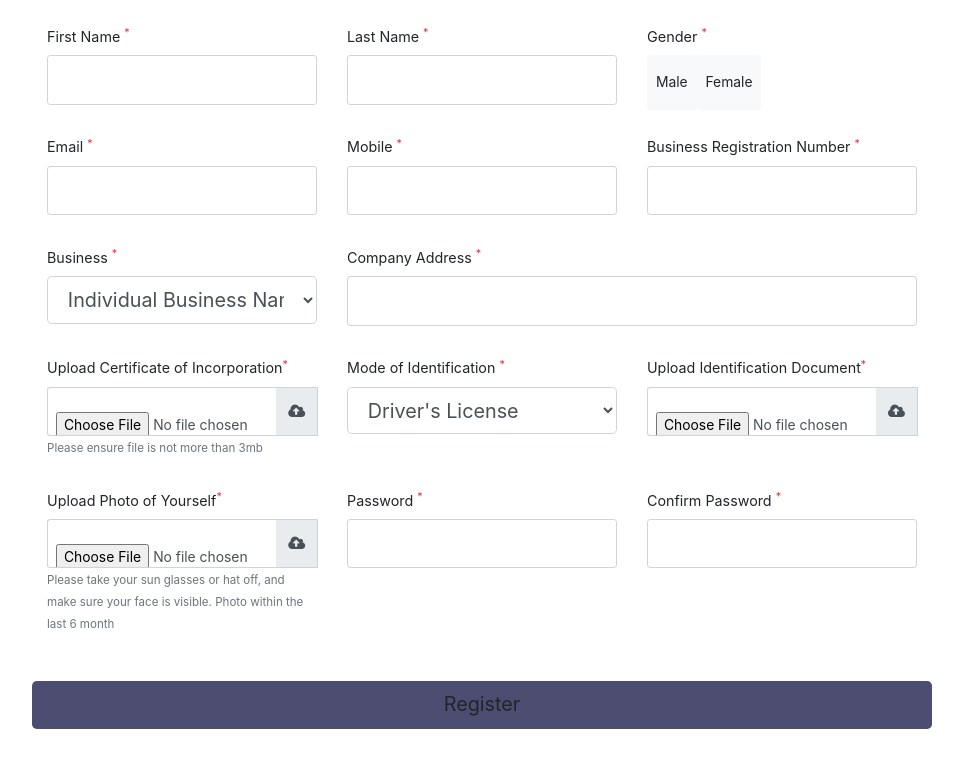
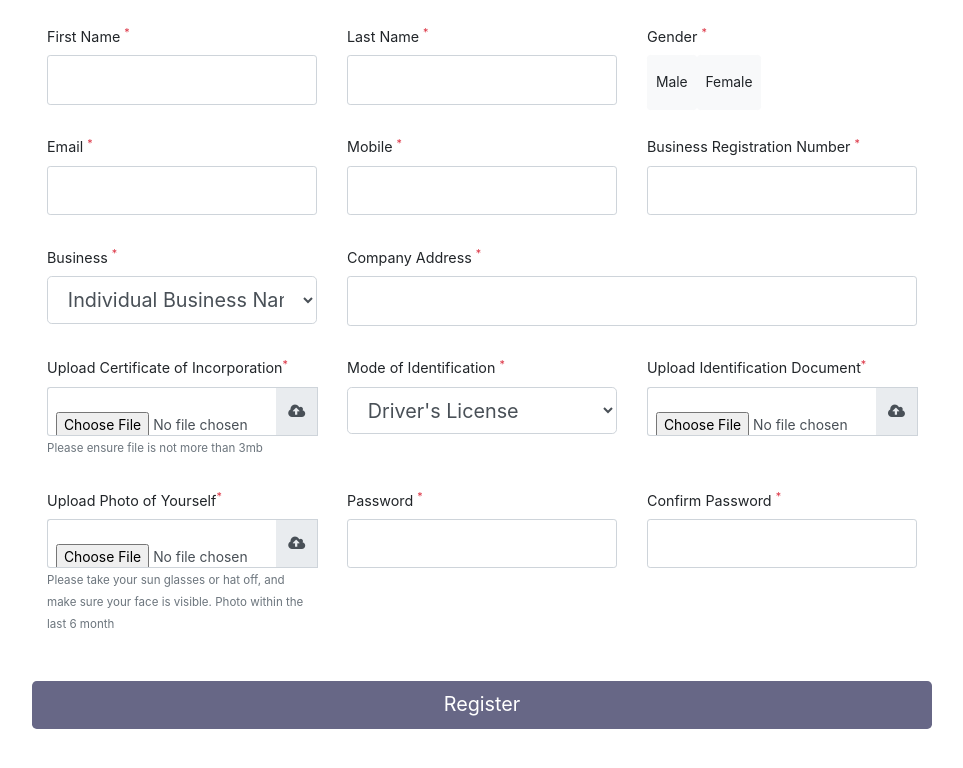
Before and after one commit to seunbambo/lasretrad, a React (Create React App) app: page /license in a window 1280 px wide. In both pictures the pointer is over the button "Register". Shown: the part 206-974 px from the top of the page, without its empty margins (158-1121 px from the left). Built offline with nearby package versions, Linux system fonts and the light colour scheme.

Commit message:
second commit

```diff
--- a/src/App.css
+++ b/src/App.css
@@ -2,3 +2,8 @@
   background-color: rgba(7, 7, 58, 0.719);
   color: #ffffff;
 }
+
+.primary-color:hover {
+  background-color: rgba(7, 7, 58, 0.61);
+  color: #ffffff;
+}
```
